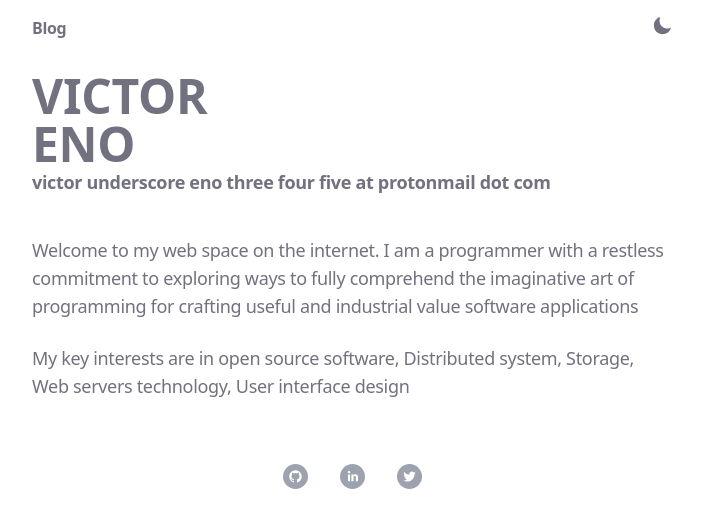
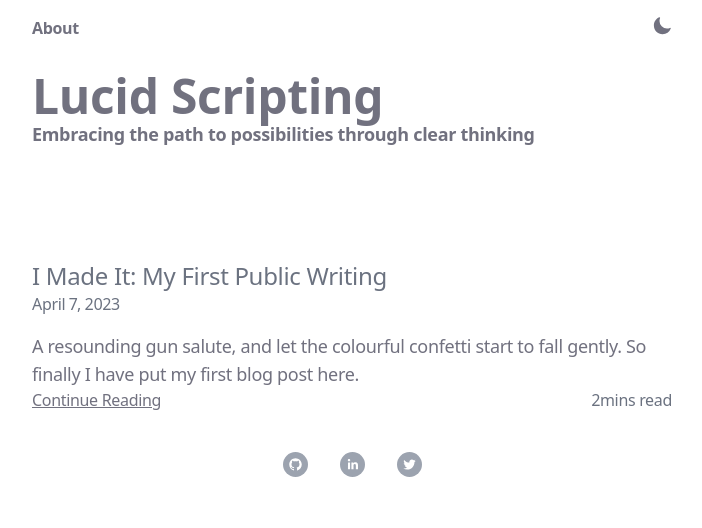
Before and after one commit to victor-eno/vicjournals, a Next.js app: page / in a window 1280 px wide. Shown: the top 528 px of the page, without its empty margins (288-990 px from the left). Built offline with nearby package versions, Linux system fonts and the light colour scheme.

Commit message:
change index page to blog page

```diff
--- /dev/null
+++ b/pages/about.js
@@ -0,0 +1,77 @@
+import Head from "next/head";
+import Image from "next/image";
+import styles from "../styles/Home.module.css";
+import Link from "next/link";
+
+import Toggle from "../components/Toggle";
+import { ArrowLongRightIcon } from "@heroicons/react/24/outline";
+
+
+ const Home = () => {
+
+  return (
+    <div className="max-w-2xl mx-auto lg:max-w-2xl mb-10">
+      <Head>
+        <title>Victor's Web Space</title>
+        <meta name='description' content='Generated by create next app' />
+        <link rel='icon' href='/favicon.ico' />
+      </Head>
+
+      <nav className="flex justify-between p-4">
+
+      <div className="left-0 top-0">
+      <Link href="/" passHref>
+      <a>
+        <div className="cursor-pointer">
+          <h1 className="font-bold text-greytext-100">Blog</h1>
+        </div>
+      </a>
+      </Link>
+      </div>
+
+       <div className="order-last">
+       <Toggle />
+       </div>
+
+       </nav>
+
+       <div className="flex justify-between p-4">
+       <div className="text-5xl font-black left-0 top-0">
+        <h1 className="vic1">
+          VICTOR
+        </h1>
+        <h1 className="vic1">
+          ENO
+        </h1>
+        <p className="vic2">victor underscore eno three four five at
+        protonmail dot com
+        </p>
+        </div>
+        </div>
+
+      <main className="px-4">
+
+          <br></br>
+
+          <div>
+
+             <p>
+              Welcome to my web space on the internet. I am a programmer with a restless
+              commitment to exploring ways to fully comprehend the imaginative art of
+              programming for crafting useful and industrial value software
+              applications
+             </p>
+             <br></br>
+             <p>
+             My key interests are in open source software, Distributed system,
+               Storage, Web servers technology, User interface design
+             </p>
+          </div>
+          <br></br>
+      </main>
+
+
+    </div>
+  );
+}
+export default Home;
--- a/pages/blog/[slug].js
+++ b/pages/blog/[slug].js
@@ -50,7 +50,7 @@ function BlogPage({ frontMatter, content }) {
       <div></div>
 
       <div className="order-last">
-      <Link href="/blog" passHref>
+      <Link href="/" passHref>
       <a>
       <div className="pl-2 cursor-pointer">
           <ArrowLeftIcon className="h-6 w-12 font-bold" />
--- a/pages/index.js
+++ b/pages/index.js
@@ -1,18 +1,18 @@
 import Head from "next/head";
 import Image from "next/image";
 import styles from "../styles/Home.module.css";
+import Toggle from "../components/Toggle";
+
+import fs from "fs";
+import matter from "gray-matter";
 import Link from "next/link";
 
-import Toggle from "../components/Toggle";
-import { ArrowLongRightIcon } from "@heroicons/react/24/outline";
-
-
- const Home = () => {
+export default function Blog({ posts }) {
 
   return (
     <div className="max-w-2xl mx-auto lg:max-w-2xl mb-10">
       <Head>
-        <title>Victor's Web Space</title>
+        <title>Create Next App</title>
         <meta name='description' content='Generated by create next app' />
         <link rel='icon' href='/favicon.ico' />
       </Head>
@@ -20,17 +20,20 @@ import { ArrowLongRightIcon } from "@heroicons/react/24/outline";
       <nav className="flex justify-between p-4">
 
       <div className="left-0 top-0">
-      <Link href="/blog" passHref>
+            <Link href="/about" passHref>
               <a>
                <div className="cursor-pointer">
-          <h1 className="font-bold text-greytext-100">Blog</h1>
+                  <h1 className="font-bold text-greytext-100">About</h1>
                </div>
                </a>
             </Link>
           </div>
 
+
        <div className="order-last">
+
        <Toggle />
+
        </div>
 
        </nav>
@@ -38,40 +41,64 @@ import { ArrowLongRightIcon } from "@heroicons/react/24/outline";
        <div className="flex justify-between p-4">
        <div className="text-5xl font-black left-0 top-0">
        <h1 className="vic1">
-          VICTOR
+          Lucid Scripting
         </h1>
-        <h1 className="vic1">
-          ENO
-        </h1>
-        <p className="vic2">victor underscore eno three four five at
-        protonmail dot com
+        <p className="vic2">
+        Embracing the path to possibilities through clear thinking
         </p>
         </div>
         </div>
+        <br></br>
+        <br></br>
+        <br></br>
+        <br></br>
+      <main>
 
-      <main className="px-4">
+        <div className='px-4'>
+          {posts?.map((post) => {
+            return (
 
-          <br></br>
+              <div  key={`${post.slug}`} href={`/blog/${post.slug}`}>
+                  <div className='mb-4'>
+                    <h1 className='text-2xl text-gray-500'>{post.frontMatter.title}</h1>
+                    <h1 className="font-base h-10 text-gray-500">{post.frontMatter.date}</h1>
+                    <p>{post.frontMatter.metaDesc}</p>
 
-          <div>
-
-             <p>
-              Welcome to my web space on the internet. I am a programmer with a restless
-              commitment to exploring ways to fully comprehend the imaginative art of
-              programming for crafting useful and industrial value software
-              applications
-             </p>
-             <br></br>
-             <p>
-             My key interests are in open source software, Distributed system,
-               Storage, Web servers technology, User interface design
-             </p>
+                    <div className="flex justify-between">
+                    <Link key={`${post.slug}`} href={`/blog/${post.slug}`}>
+                      <a>
+                    <h1 className="hover:text-blue-500 text-greytext-100 dark:text-whitetext-100 underline">{post.frontMatter.fullContent}</h1>
+                    </a>
+                    </Link>
+                    <h2 className="order-last font-base dark:text-moodytext-100 text-gray-500">{post.frontMatter.readTime}</h2>
                     </div>
-          <br></br>
+                  </div>
+              </div>
+            );
+          })}
+        </div>
       </main>
-
-
     </div>
   );
 }
-export default Home;
+
+export async function getStaticProps() {
+    // get the post
+    const files = fs.readdirSync("posts");
+    const posts = files.map((filename) => {
+      const slug = filename.replace(".md", "");
+      const readFiles = fs.readFileSync(`posts/${filename}`);
+      const { data: frontMatter } = matter(readFiles);
+
+      return {
+        slug,
+        frontMatter,
+      };
+    });
+
+    return {
+      props: {
+        posts,
+      },
+    };
+  }
```
Lines whose indentation alone changed are shown as unchanged.
